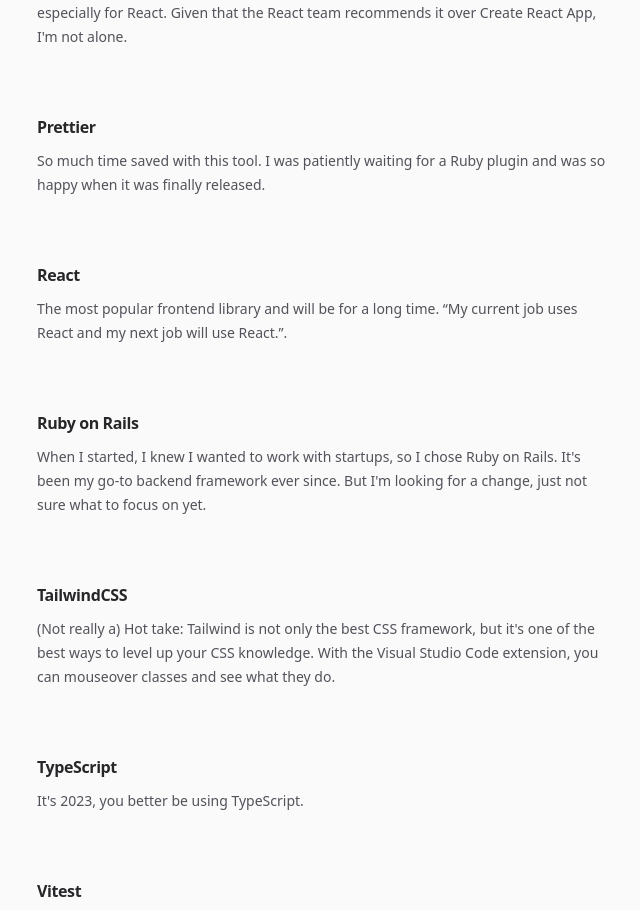
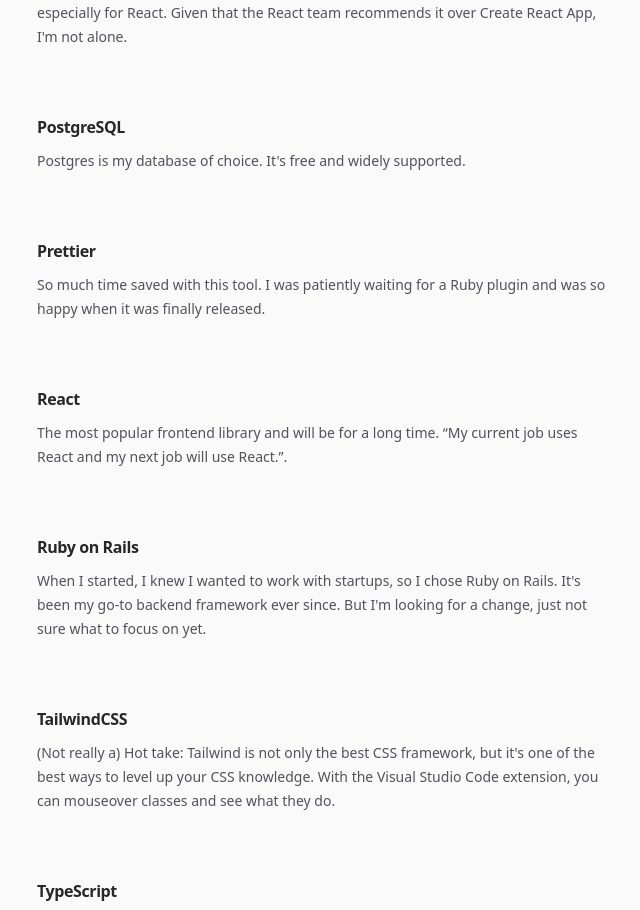
Before and after one commit to rgpass/gerrypasscom, a Next.js app: page /uses in a window 1280 px wide. Shown: the part 4267-5177 px from the top of the page, without its empty margins (308-948 px from the left). Built offline with nearby package versions, Linux system fonts and the light colour scheme; no server answers.

Commit message:
Add Postgres to Uses page

```diff
--- a/src/app/uses/page.tsx
+++ b/src/app/uses/page.tsx
@@ -202,6 +202,10 @@
             frontend framework out there, especially for React. Given that the
             React team recommends it over Create React App, I&apos;m not alone.
           </Tool>
+          <Tool title="PostgreSQL">
+            Postgres is my database of choice. It&apos;s free and widely
+            supported.
+          </Tool>
           <Tool title="Prettier">
             So much time saved with this tool. I was patiently waiting for a
             Ruby plugin and was so happy when it was finally released.
```
